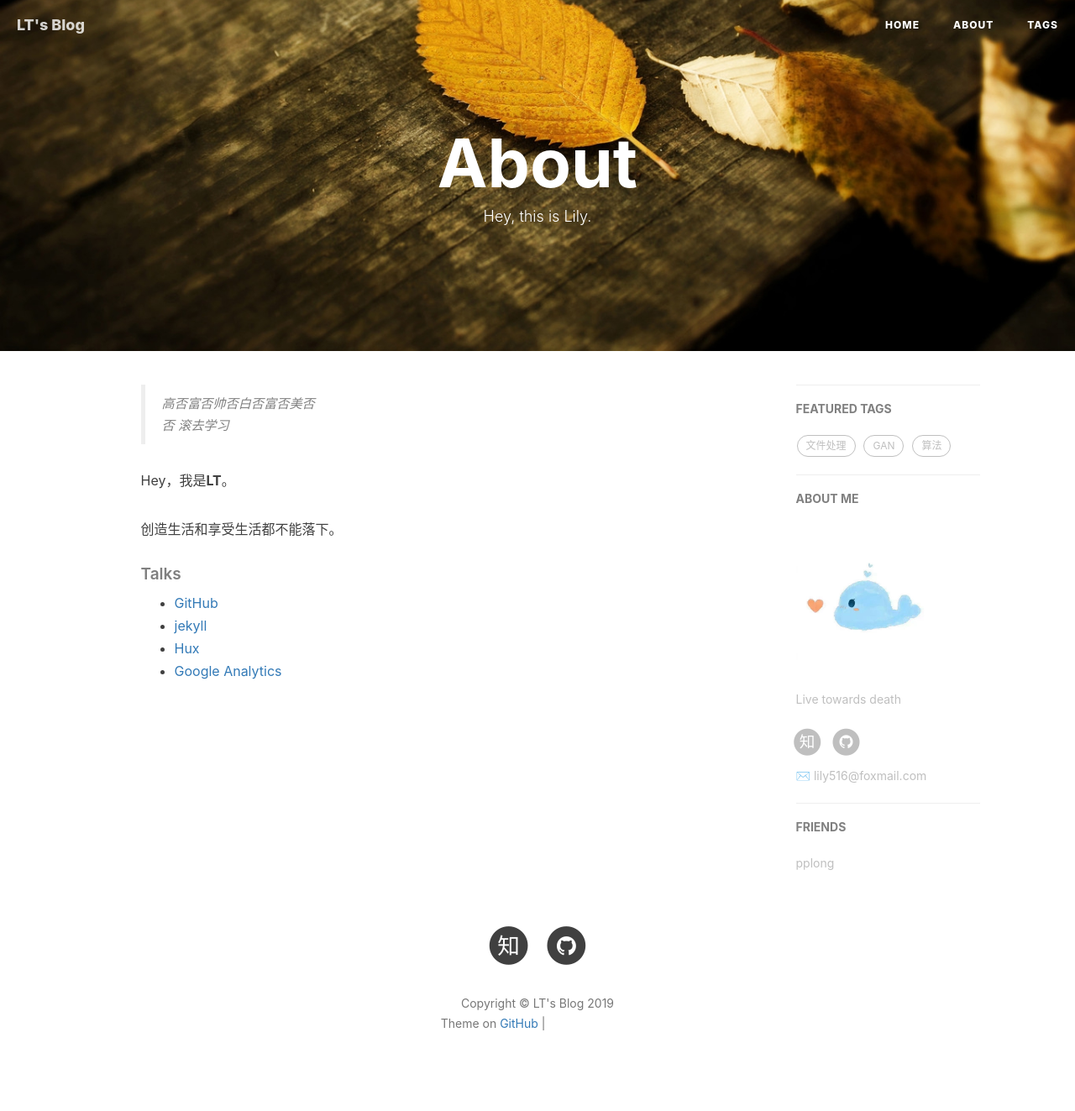
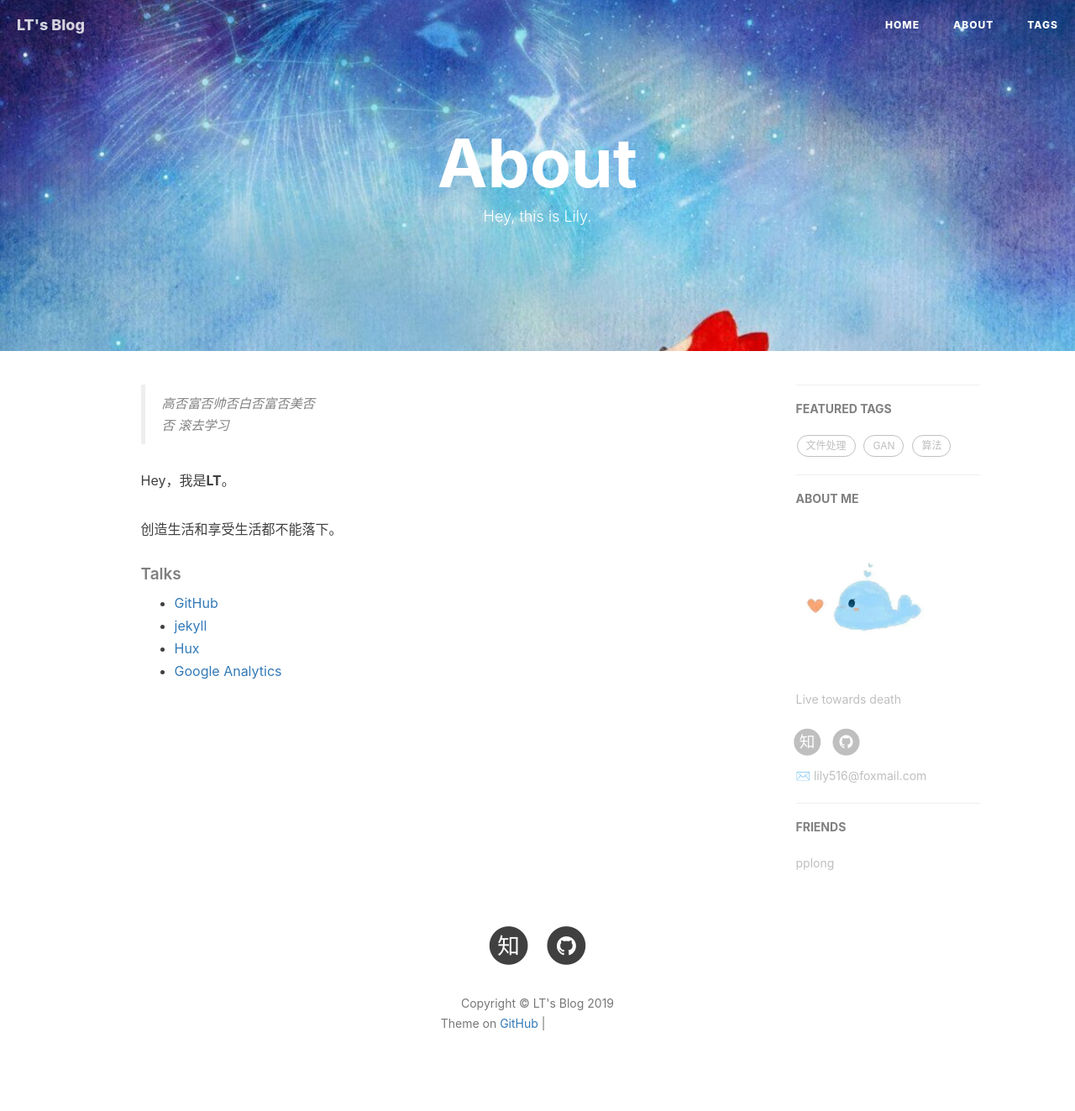
Before and after one commit to LeeeLiu/leeeliu.github.io, a Jekyll site: the page built from about.html, in a window 1280 px wide. Shown: the whole page at 84% size. Built offline with Jekyll 4.4.1, drawn with Linux system fonts in a browser that asks for light colours; nearby versions of some CDN libraries; comment, search, counter and statistics services are not loaded; grey boxes are pictures that could not be loaded.

Commit message:
about tag

```diff
--- a/about.html
+++ b/about.html
@@ -2,7 +2,7 @@
 layout: page
 title: "About"
 description: "Hey, this is Lily."
-header-img: "img/me.jpg"
+header-img: "img/ali.jpg"
 ---
 
 <!-- Language Selector -->
--- a/tags.html
+++ b/tags.html
@@ -2,7 +2,7 @@
 title: Tags
 layout: default
 description: stay hungry stay foolish
-header-img: "img/tag-bg.jpg"
+header-img: "img/night.jpg"
 ---
 
 <!-- Page Header -->
```
Also changed, not shown: img/ali.jpg (added), img/night.jpg (added).
